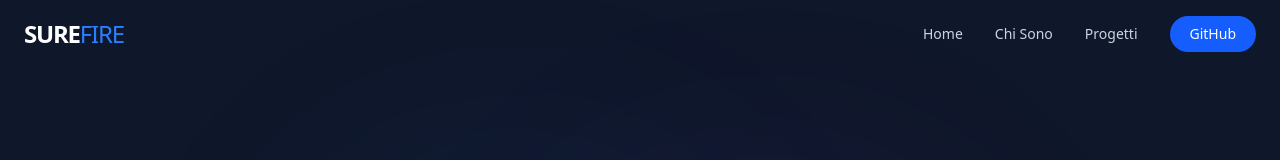
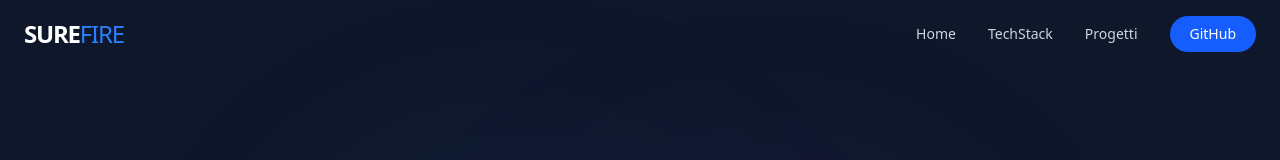
Before and after one commit to surefire-hu/portfolio, a Vue app in the folder surefire-portfolio/: page / in a window 1280 px wide. Shown: the top 160 px of the page. Built offline with nearby package versions, Linux system fonts and the light colour scheme.

Commit message:
minor issues

```diff
--- a/surefire-portfolio/src/components/Navbar.vue
+++ b/surefire-portfolio/src/components/Navbar.vue
@@ -26,7 +26,7 @@ onMounted(() => {
 
       <div class="hidden md:flex items-center gap-8 text-sm font-medium text-slate-300">
         <a href="#home" class="hover:text-white transition-colors">Home</a>
-        <a href="#about" class="hover:text-white transition-colors">Chi Sono</a>
+        <a href="#about" class="hover:text-white transition-colors">TechStack</a>
         <a href="#progetti" class="hover:text-white transition-colors">Progetti</a>
         <a
           href="https://github.com/surefire-hu"
```
